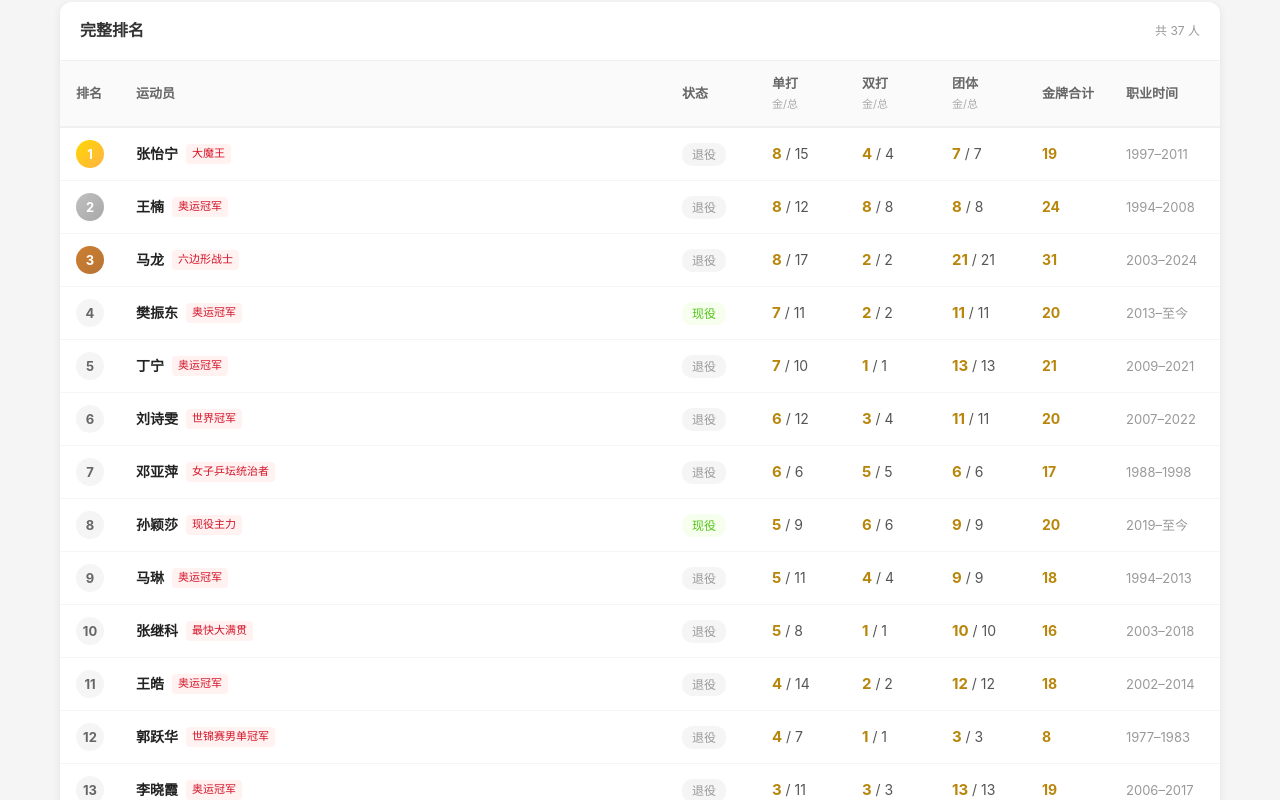
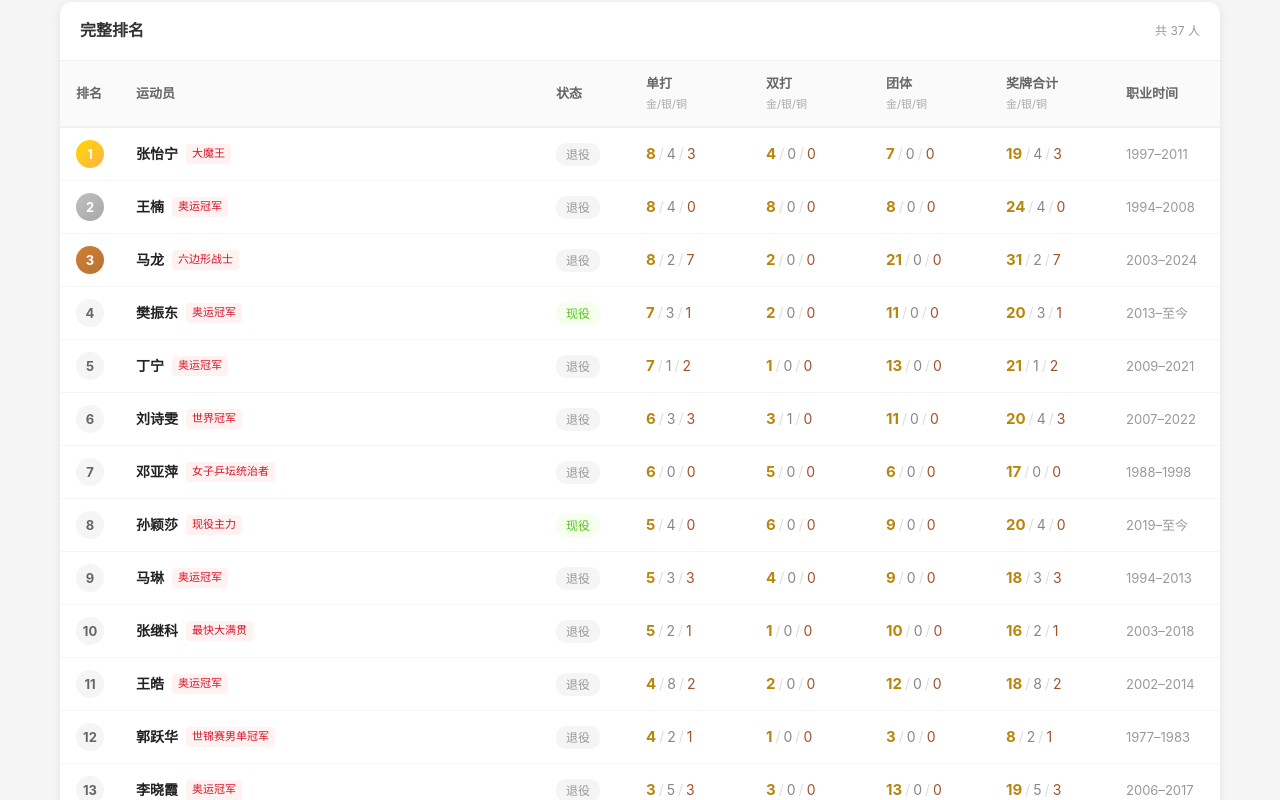
Before and after one commit to freeabyss/sportsman, a Vue app: page / in a window 1280 px wide. Shown: the part 840-1640 px from the top of the page. Built offline with nearby package versions, Linux system fonts and the light colour scheme.

Commit message:
排行榜列表完整展示运动员金/银/铜奖牌
- 单打/双打/团体列由「金/总」改为「金/银/铜」
- 「金牌合计」列改为「奖牌合计」，展示金/银/铜总数
- 排序逻辑保持不变

```diff
--- a/src/views/HomePage.vue
+++ b/src/views/HomePage.vue
@@ -124,10 +124,10 @@
                 <th style="width: 60px;">排名</th>
                 <th>运动员</th>
                 <th style="width: 90px;">状态</th>
-                <th style="width: 90px;">单打<br /><span class="th-sub">金/总</span></th>
-                <th style="width: 90px;">双打<br /><span class="th-sub">金/总</span></th>
-                <th style="width: 90px;">团体<br /><span class="th-sub">金/总</span></th>
-                <th style="width: 80px;">金牌合计</th>
+                <th style="width: 120px;">单打<br /><span class="th-sub">金/银/铜</span></th>
+                <th style="width: 120px;">双打<br /><span class="th-sub">金/银/铜</span></th>
+                <th style="width: 120px;">团体<br /><span class="th-sub">金/银/铜</span></th>
+                <th style="width: 120px;">奖牌合计<br /><span class="th-sub">金/银/铜</span></th>
                 <th style="width: 110px;">职业时间</th>
               </tr>
           </thead>
@@ -162,15 +162,25 @@
                 </span>
               </td>
               <td>
-                <span class="cat-cell"><b>{{ item.categories.singles.gold }}</b> / {{ item.categories.singles.total }}</span>
+                <span class="cat-cell">
+                  <b class="m-gold">{{ item.categories.singles.gold }}</b><span class="m-slash">/</span><span class="m-silver">{{ item.categories.singles.silver }}</span><span class="m-slash">/</span><span class="m-bronze">{{ item.categories.singles.bronze }}</span>
+                </span>
               </td>
               <td>
-                <span class="cat-cell"><b>{{ item.categories.doubles.gold }}</b> / {{ item.categories.doubles.total }}</span>
+                <span class="cat-cell">
+                  <b class="m-gold">{{ item.categories.doubles.gold }}</b><span class="m-slash">/</span><span class="m-silver">{{ item.categories.doubles.silver }}</span><span class="m-slash">/</span><span class="m-bronze">{{ item.categories.doubles.bronze }}</span>
+                </span>
               </td>
               <td>
-                <span class="cat-cell"><b>{{ item.categories.team.gold }}</b> / {{ item.categories.team.total }}</span>
+                <span class="cat-cell">
+                  <b class="m-gold">{{ item.categories.team.gold }}</b><span class="m-slash">/</span><span class="m-silver">{{ item.categories.team.silver }}</span><span class="m-slash">/</span><span class="m-bronze">{{ item.categories.team.bronze }}</span>
+                </span>
               </td>
-              <td><span class="medal-count medal-gold-text">{{ item.medals.gold }}</span></td>
+              <td>
+                <span class="cat-cell">
+                  <b class="m-gold">{{ item.medals.gold }}</b><span class="m-slash">/</span><span class="m-silver">{{ item.medals.silver }}</span><span class="m-slash">/</span><span class="m-bronze">{{ item.medals.bronze }}</span>
+                </span>
+              </td>
               <td>
                 <span class="career-time">
                   {{ item.athlete.career_start }}–{{ item.athlete.career_end || '至今' }}
@@ -263,6 +273,24 @@ function goToAthlete(id) {
 .cat-cell b {
   color: #b8860b;
   font-size: 15px;
+}
+
+.m-gold {
+  color: #b8860b;
+  font-weight: 700;
+}
+
+.m-silver {
+  color: #888;
+}
+
+.m-bronze {
+  color: #a0522d;
+}
+
+.m-slash {
+  color: #ddd;
+  margin: 0 3px;
 }
 
 /* 公式卡片 */
```
